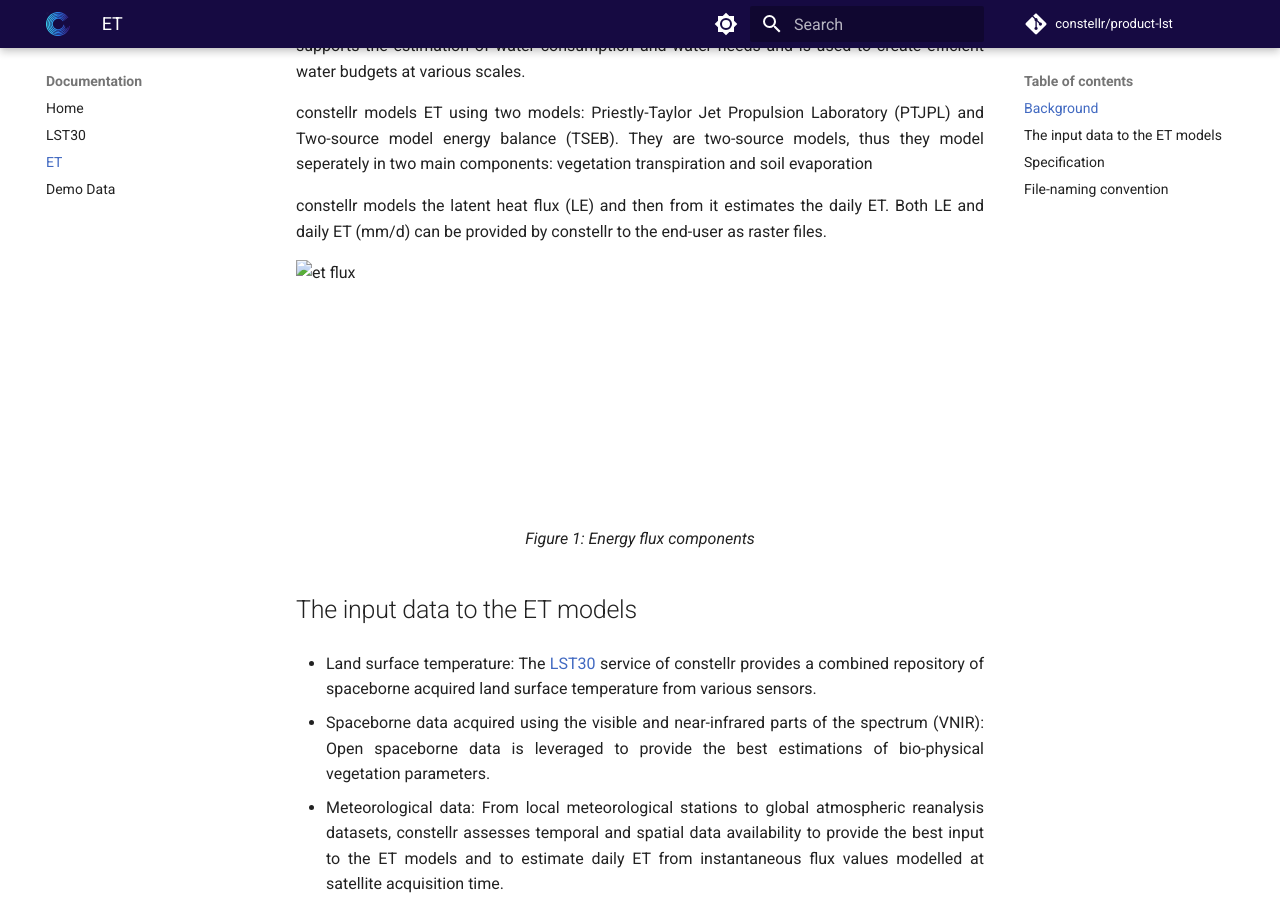
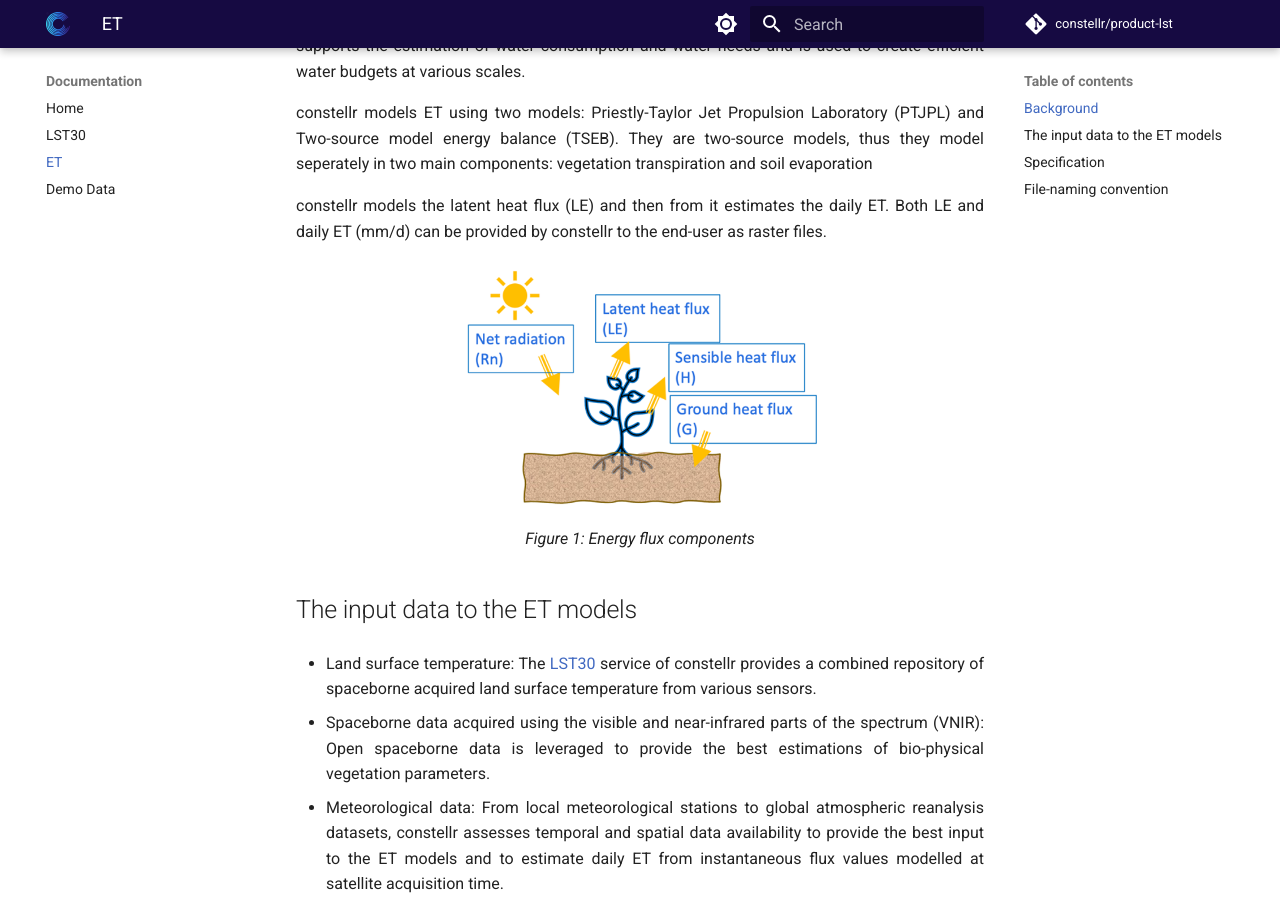
Before and after one commit to constellr/product-lst, an MkDocs documentation site: the page built from docs/et.md, in a window 1280 px wide and 900 px high, scrolled down 340 px. Built offline with MkDocs 1.6.1 and Material for MkDocs 9.7.7, drawn with Linux system fonts in a browser that asks for light colours; comment, search, counter and statistics services are not loaded; the version menu is left out.

Commit message:
image synthax

```diff
--- a/docs/et.md
+++ b/docs/et.md
@@ -20,7 +20,7 @@ constellr models the latent heat flux (LE) and then from it estimates the daily
 Both LE and daily ET (mm/d) can be provided by constellr to the end-user as raster files.
 
 
-<img src="images/et_flux.png" alt="et flux" style="height:250px;">
+![et flux](images/et_flux.png){: style="height:250px"}
 <figcaption id="et_flux" tag="image">Energy flux components </figcaption>
 
 
@@ -42,7 +42,7 @@ Both LE and daily ET (mm/d) can be provided by constellr to the end-user as rast
     modelled at satellite acquisition time.
 
 
-<img src="images/et_flow.png" alt="et flow" style="height:300px;">
+![et flow](images/et_flow.png){: style="height:300px"}
 <figcaption id="et_flow" tag="image">The general methodology of ET modelling </figcaption>
 
 
```
